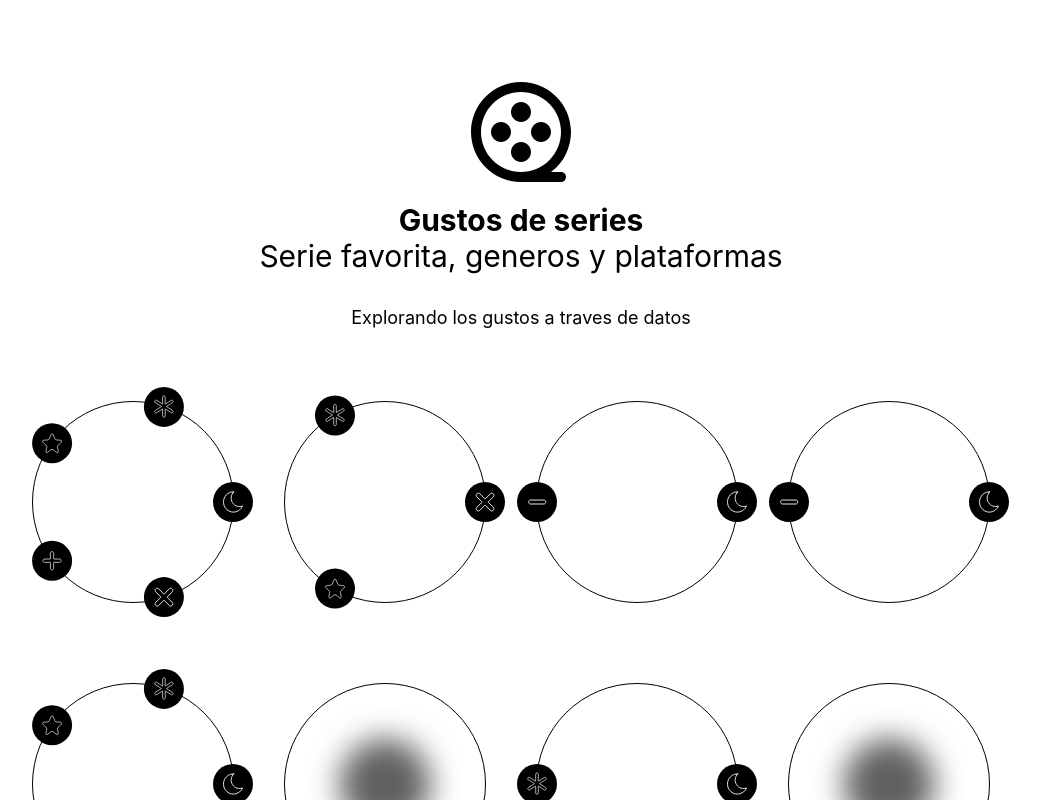
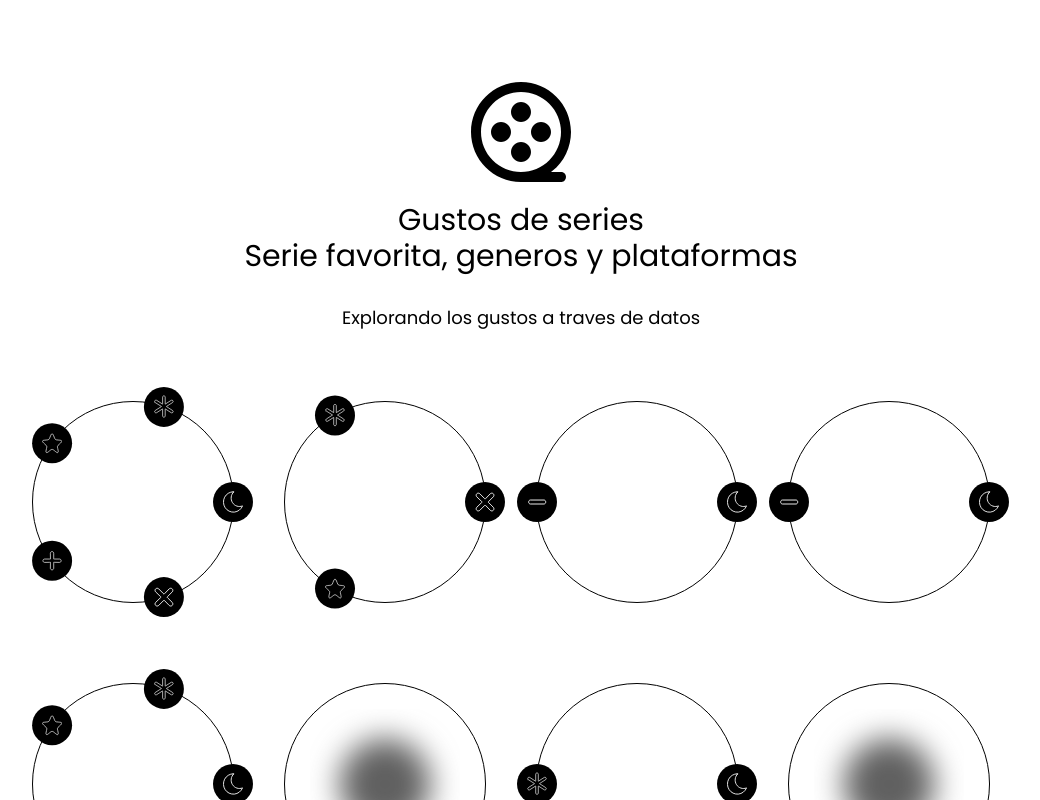
Before and after one commit to fpeittiutdt/vd_proyecto_2, a Svelte app: page / in a window 1280 px wide. Shown: the top 800 px of the page, without its empty margins (119-1159 px from the left). Built offline with nearby package versions, Linux system fonts and the light colour scheme.

Commit message:
Tipografía

```diff
--- a/src/App.svelte
+++ b/src/App.svelte
@@ -14,7 +14,7 @@
     .range([true, false]);
 
   // Cantidad promedio de capítulos vistos
-  let episodes = d3.scaleLinear().range([-5000, -1000]);
+  let episodes = d3.scaleLinear().range([-10000, -1000]);
 
   // Géneros favoritos
   let genreColor = d3
@@ -342,7 +342,10 @@
 </main>
 
 <style>
+  @import url("https://fonts.googleapis.com/css2?family=Poppins&display=swap");
+
   :global(body) {
+    font-family: "Poppins", sans-serif;
   }
 
   .platform-img {
@@ -429,6 +432,10 @@
   .label-entry {
     opacity: 0;
     position: absolute;
+    overflow: auto;
+    width: 80%;
+    text-align: center;
+    justify-content: center;
   }
 
   .data-entry:hover svg {
```
